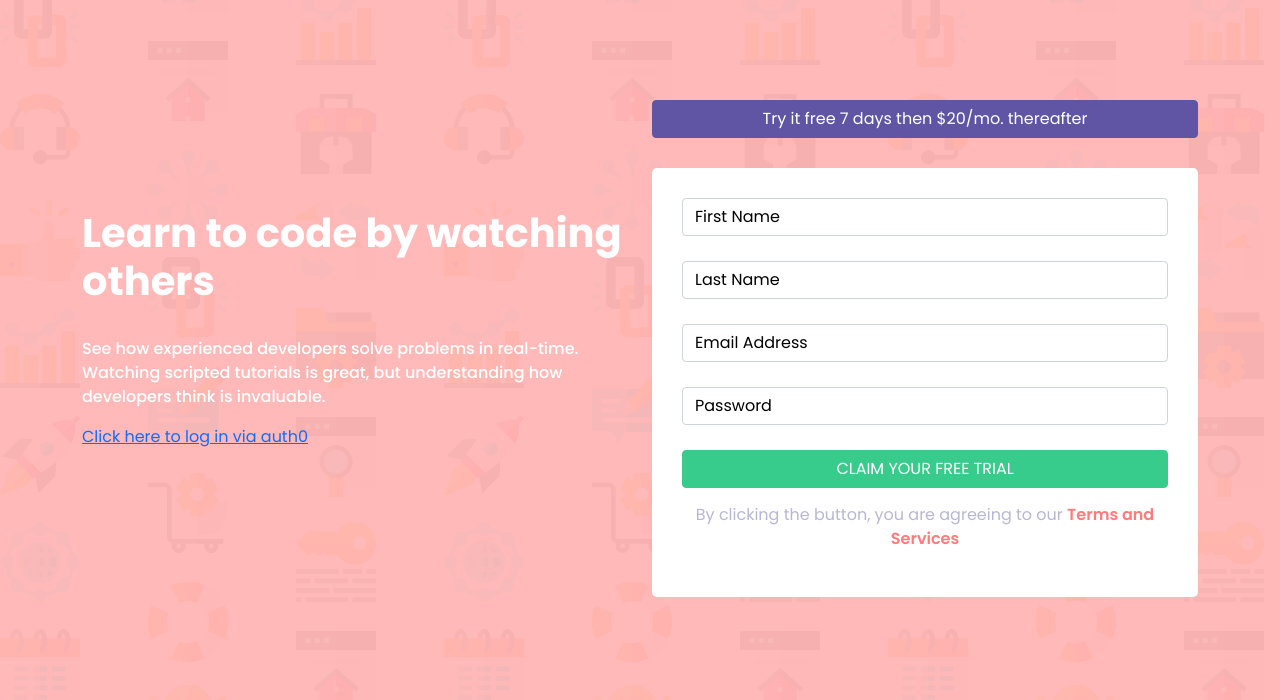
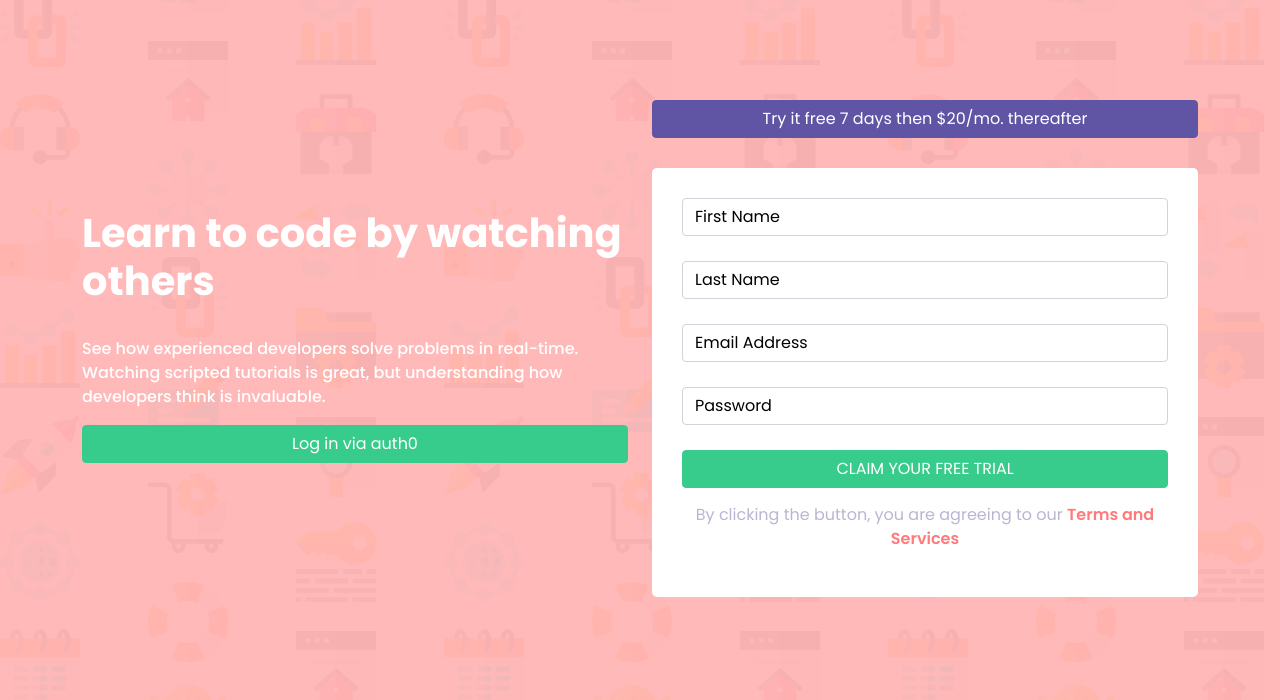
Before and after one commit to Annaliskirwa/Signup_form, a React (Create React App) app: page / in a window 1280 px wide. Shown: the top 700 px of the page. Built offline with nearby package versions, Linux system fonts and the light colour scheme.

Commit message:
set th eapp endpoint from post to none, routed components

```diff
--- a/src/App.js
+++ b/src/App.js
@@ -2,6 +2,8 @@ import React,{Component, useState} from "react";
 import {render} from 'react-dom';
 import { Link } from "react-router-dom";
 import '../node_modules/bootstrap/dist/css/bootstrap.min.css';
+import Login from "./components/auth0login";
+import Profile from "./components/auth0profile";
 import FormValidator from "./FormValidator";
 
 class App extends Component {
@@ -92,7 +94,7 @@ class App extends Component {
                   <div><p>See how experienced developers solve problems in real-time. Watching scripted
                     tutorials is great, but understanding how developers think is invaluable.</p>
                   </div>
-                  <div><Link to  = "/login">Click here to log in via auth0</Link></div>
+                  <Login/>
                 </div>
               </div>
               <div className = "col-md -6">
--- a/src/components/auth0login.jsx
+++ b/src/components/auth0login.jsx
@@ -1,10 +1,16 @@
 import React from "react";
 import { useAuth0 } from "@auth0/auth0-react";
+import Profile from "./auth0profile";
 
 const Login = ()=>{
     const {loginWithRedirect} = useAuth0();
 
-    return <button className="btn btn-success" onClick={()=>loginWithRedirect()}>Log in</button>
+    return (
+        <div>
+            <button className="btn btn-success" onClick={()=>loginWithRedirect()}>Log in via auth0</button>
+            <Profile/>
+        </div>
+    )
 }
 
 export default Login;
--- /dev/null
+++ b/src/components/auth0profile.jsx
@@ -0,0 +1,26 @@
+import React from "react";
+import { useAuth0 } from "@auth0/auth0-react";
+
+import Logout from "./auth0logout";
+
+const Profile = () => {
+  const { user, isAuthenticated, isLoading } = useAuth0();
+
+  if (isLoading) {
+    return <div>Loading ...</div>;
+  }
+
+  return (
+    isAuthenticated && (
+      <div>
+        <img src={user.picture} alt={user.name} />
+        <h2>{user.name}</h2>
+        <p>{user.email}</p>
+        <Logout/>
+      </div>
+    )
+  );
+};
+
+
+export default Profile;
--- a/src/index.js
+++ b/src/index.js
@@ -14,6 +14,8 @@ import Login from "./components/auth0login"
 
 import Logout from "./components/auth0logout"
 
+import Profile from "./components/auth0profile"
+
 ReactDOM.render(
   <Auth0Provider
   domain="dev-zuzrkzsf.us.auth0.com"
@@ -25,6 +27,7 @@ ReactDOM.render(
       <Route exact path="/" element = {<App/>}/>
       <Route path = "/login" element = {<Login/>}/>
       <Route path = "/logout" element = {<Logout/>}/>
+      <Route path = "/profile" element = {<Profile/>}/>
     </Routes>
   </BrowserRouter>
 </Auth0Provider>,
```
